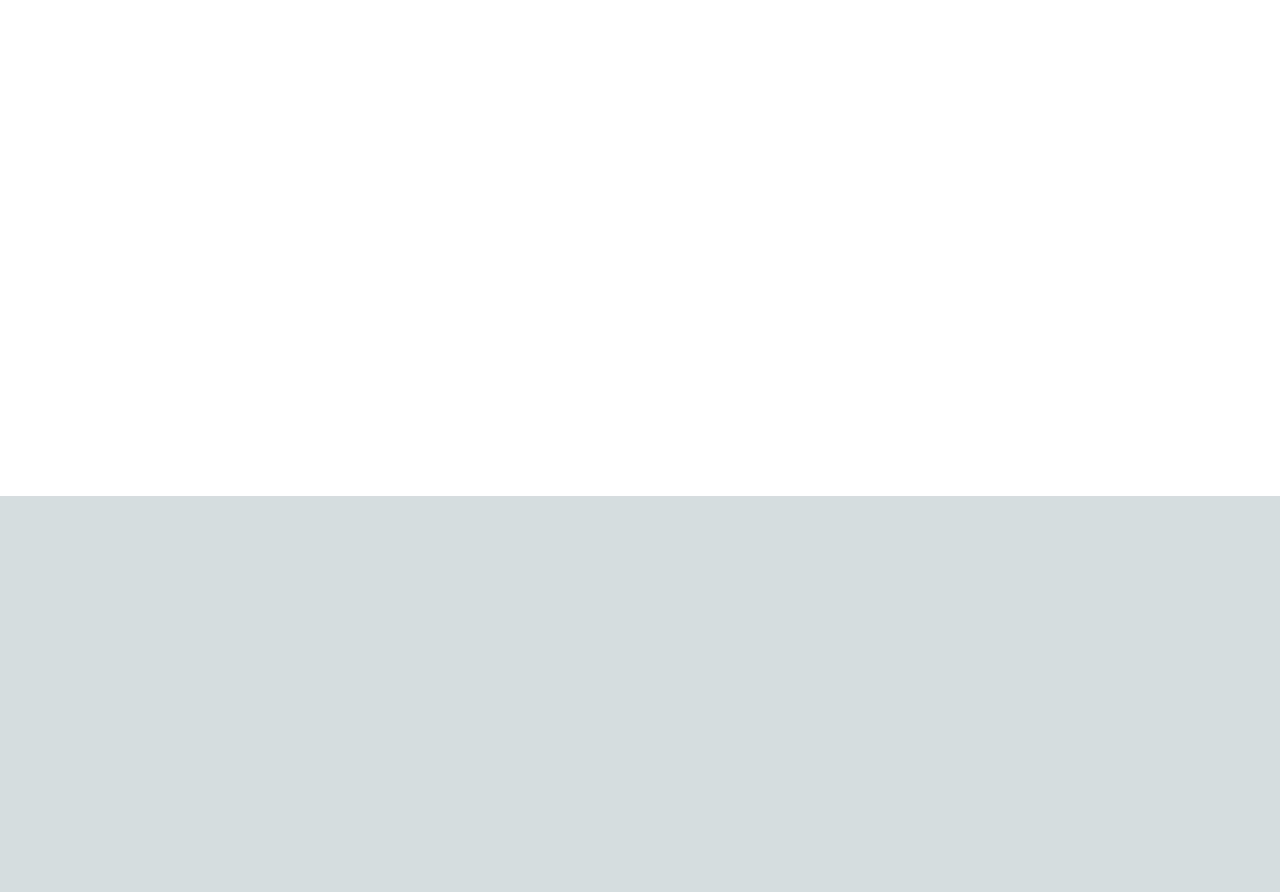
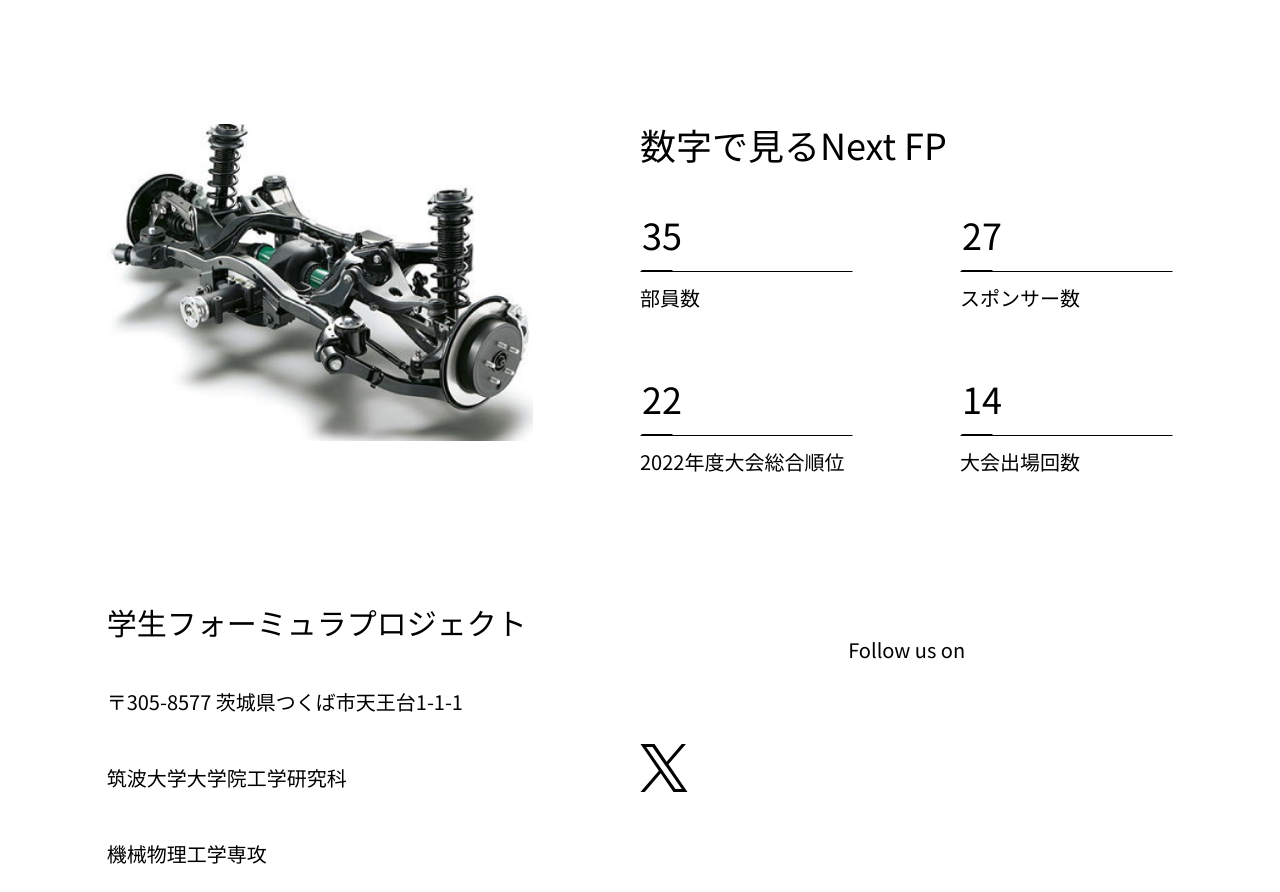
Before and after one commit to nextfp/nextPage, a Next.js app: page / in a window 1280 px wide. Shown: the part 3220-4112 px from the top of the page. Before the commit the page ends 3716 px from the top, so only its background shows below. Built offline with nearby package versions, Linux system fonts and the light colour scheme.

Commit message:
fotter作りかけ

```diff
--- a/app/page.tsx
+++ b/app/page.tsx
@@ -200,7 +200,101 @@ function Sponsor() {
 }
 
 function Digitization() {
-  return <div className="bg-white" style={{ height: "500px" }}></div>;
+  return (
+    <div className="bg-white">
+      <div className="grid grid-cols-12 py-32">
+        <div className="col-start-2 col-span-4">
+          <Image
+            src={"/home/DigitizationImage.png"}
+            alt="Suspension analysis image"
+            width={500}
+            height={500}
+          />
+        </div>
+        <div className="col-start-7 col-span-6">
+          <p className="text-4xl text-black">数字で見るNext FP</p>
+          <div className="grid grid-cols-6 gap-y-16 mt-12">
+            <div className="col-span-4 md:col-span-2">
+              <div className="border-white border border-b-black margin text-black ">
+                <p
+                  className="text-4xl border-white border border-b-black margin text-black pb-4 z-10"
+                  style={{ width: "2rem" }}
+                >
+                  35
+                </p>
+              </div>
+              <p className="mt-3 text-xl text-black">部員数</p>
+            </div>
+            <div className="col-span-1" />
+            <div className="col-span-4 md:col-span-2">
+              <div className="border-white border border-b-black margin text-black ">
+                <p
+                  className="text-4xl border-white border border-b-black margin text-black pb-4 z-10"
+                  style={{ width: "2rem" }}
+                >
+                  27
+                </p>
+              </div>
+              <p className="mt-3 text-xl text-black">スポンサー数</p>
+            </div>
+            <div className="col-span-4 md:col-span-2">
+              <div className="border-white border border-b-black margin text-black ">
+                <p
+                  className="text-4xl border-white border border-b-black margin text-black pb-4 z-10"
+                  style={{ width: "2rem" }}
+                >
+                  22
+                </p>
+              </div>
+              <p className="mt-3 text-xl text-black">2022年度大会総合順位</p>
+            </div>
+            <div className="col-span-1" />
+            <div className="col-span-4 md:col-span-2">
+              <div className="border-white border border-b-black margin text-black ">
+                <p
+                  className="text-4xl border-white border border-b-black margin text-black pb-4 z-10"
+                  style={{ width: "2rem" }}
+                >
+                  14
+                </p>
+              </div>
+              <p className="mt-3 text-xl text-black">大会出場回数</p>
+            </div>
+          </div>
+        </div>
+        <div className=""></div>
+      </div>
+    </div>
+  );
+}
+
+function Footer() {
+  return (
+    <div className="bg-white">
+      <div className="grid grid-cols-12 pb-6">
+        <div className="col-start-2 col-span-5">
+          <p className="text-3xl text-black">学生フォーミュラプロジェクト</p>
+          <p className="text-xl text-black mt-12">
+            〒305-8577 茨城県つくば市天王台1-1-1
+          </p>
+          <p className="text-xl text-black mt-12">筑波大学大学院工学研究科</p>
+          <p className="text-xl text-black mt-12">機械物理工学専攻</p>
+        </div>
+        <div className="col-start-7 col-span-5">
+          <center className="text-xl text-black mt-8">Follow us on</center>
+          <div>
+            <svg
+              className="fill-black stroke-black w-12 h-12 mt-20"
+              viewBox="0 0 1200 1227"
+              xmlns="http://www.w3.org/2000/svg"
+            >
+              <path d="M714.163 519.284L1160.89 0H1055.03L667.137 450.887L357.328 0H0L468.492 681.821L0 1226.37H105.866L515.491 750.218L842.672 1226.37H1200L714.137 519.284H714.163ZM569.165 687.828L521.697 619.934L144.011 79.6944H306.615L611.412 515.685L658.88 583.579L1055.08 1150.3H892.476L569.165 687.854V687.828Z" />
+            </svg>
+          </div>
+        </div>
+      </div>
+    </div>
+  );
 }
 
 export default function Home() {
@@ -223,6 +317,7 @@ export default function Home() {
         <Sponsor />
         <Digitization />
       </main>
+      <Footer />
     </>
   );
 }
```
Also changed, not shown: public/home/DigitizationImage.png (added).
